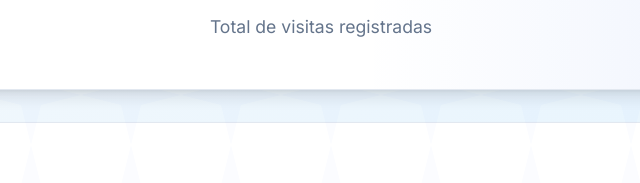
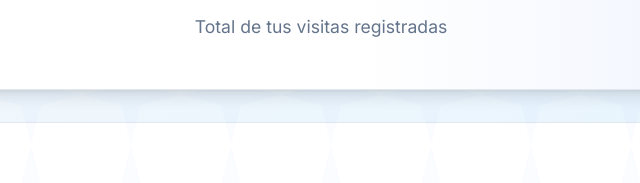
Before and after one commit to JM150225/home-semp, a website: page index.html in a window 1280 px wide. Shown: the part 538-721 px from the top of the page, 319-959 px from the left. Drawn offline with Linux system fonts and the light colour scheme; no server answers.

Commit message:
Update index.html

```diff
--- a/index.html
+++ b/index.html
@@ -52,7 +52,7 @@
                         <div class="counter-number" id="visitorCount">
                             <span class="count-value">0</span>
                         </div>
-                        <p class="counter-subtitle">Total de visitas registradas</p>
+                        <p class="counter-subtitle">Total de tus visitas registradas</p>
                     </div>
                 </div>
 
```
